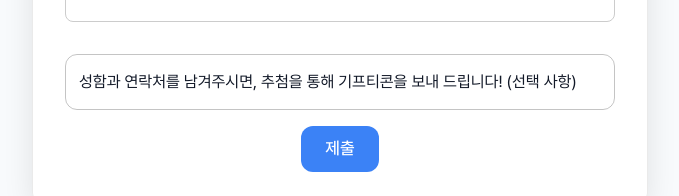
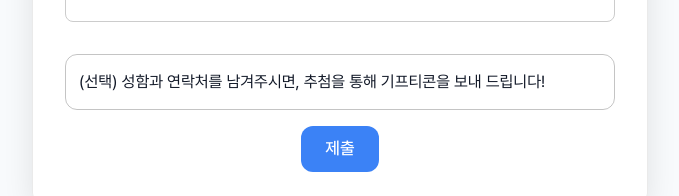
Before and after one commit to yejinrla/ai-test, a React (Vite) app: page /ai-test/chatbot in a window 1280 px wide. Shown: the part 732-928 px from the top of the page, without its empty margins (300-979 px from the left). Built offline with nearby package versions, Linux system fonts and the light colour scheme.

Commit message:
style: 선택사항 강조, 폰트 크기 수정

```diff
--- a/src/pages/Chatbot.tsx
+++ b/src/pages/Chatbot.tsx
@@ -260,15 +260,16 @@ const Chatbot = () => {
             </Box>
           </Stack>
           <TextField
-            label="성함과 연락처를 남겨주시면, 추첨을 통해 기프티콘을 보내 드립니다! (선택 사항)"
+            label="(선택) 성함과 연락처를 남겨주시면, 추첨을 통해 기프티콘을 보내 드립니다!"
             multiline
             fullWidth
             value={info}
             onChange={(e) => setInfo(e.target.value)}
             sx={{
               mt: 4,
-              fontSize: { xs: "14px", sm: "16px" },
-              "& .MuiInputBase-input": { fontSize: { xs: "14px", sm: "16px" } },
+              "& .MuiInputLabel-root": {
+                fontSize: { xs: "12px", sm: "16px" },
+              },
             }}
           />
 
```
